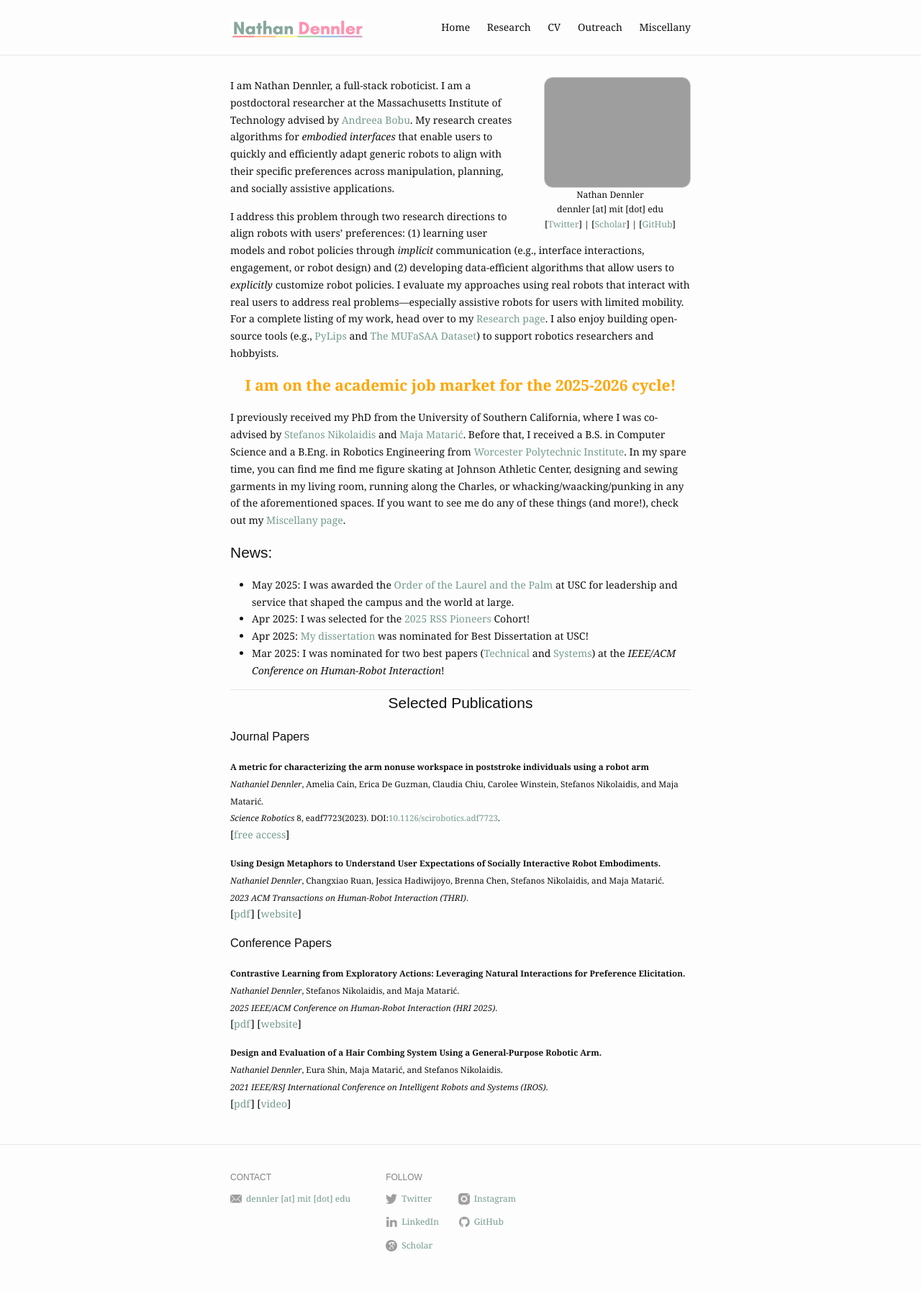
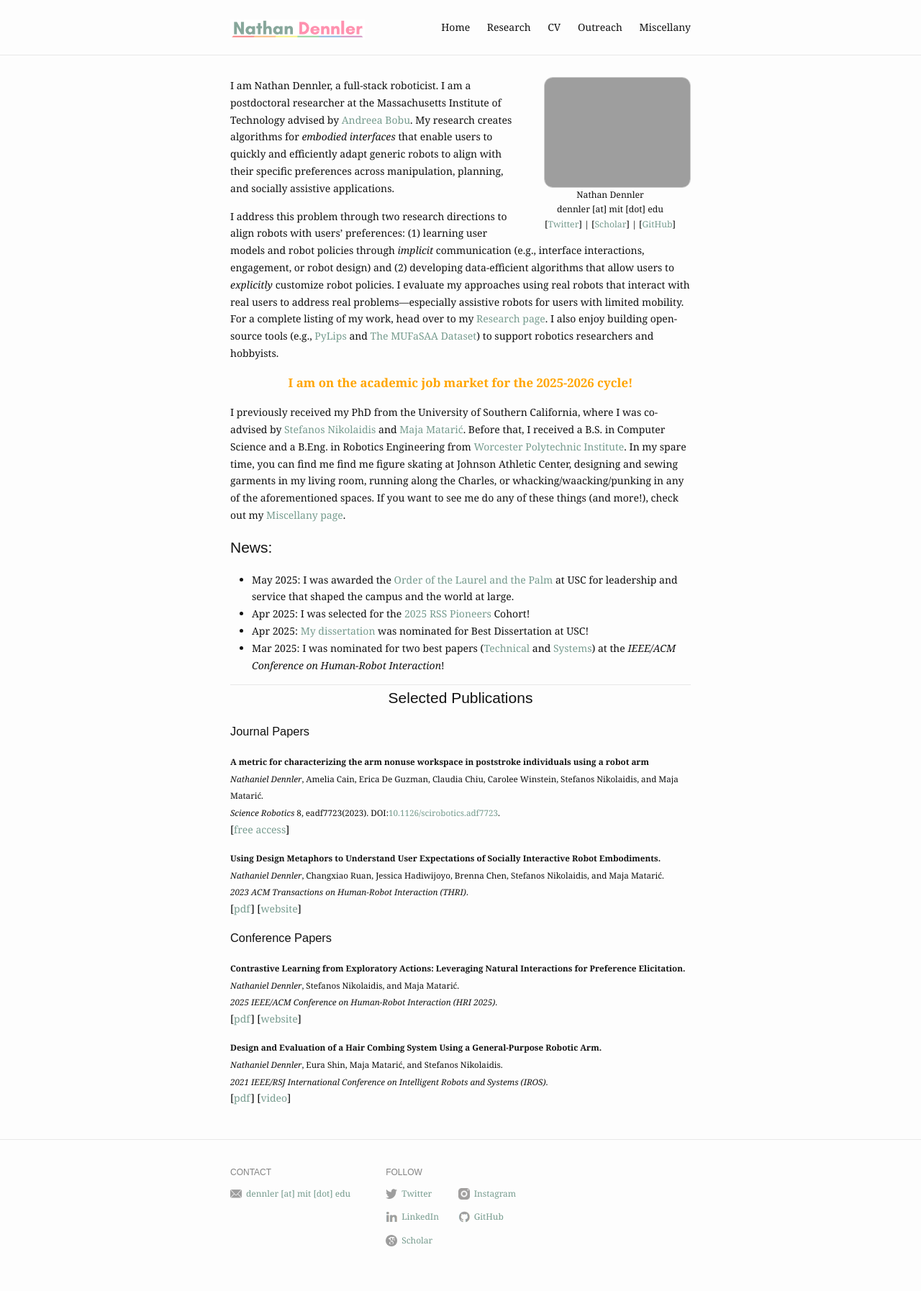
Before and after one commit to ndennler/ndennler.github.io, a Jekyll site: the page built from index.md, in a window 1280 px wide. Shown: the whole page at 72% size. Built offline with Jekyll 4.4.1, drawn with Linux system fonts in a browser that asks for light colours.

Commit message:
Update job market announcement styling in index.md

```diff
--- a/index.md
+++ b/index.md
@@ -11,7 +11,7 @@
 
   I address this problem through two research directions to align robots with users' preferences: (1) learning user models and robot policies through *implicit* communication (e.g., interface interactions, engagement, or robot design) and (2) developing data-efficient algorithms that allow users to *explicitly* customize robot policies. I evaluate my approaches using real robots that interact with real users to address real problems—especially assistive robots for users with limited mobility. For a complete listing of my work, head over to my <a href="/research">Research page</a>. I also enjoy building open-source tools (e.g., <a href="https://pylips.readthedocs.io/en/latest/">PyLips</a> and <a href="https://interaction-lab.github.io/robot-metaphors/">The MUFaSAA Dataset</a>) to support robotics researchers and hobbyists.
 
-<p style="color: orange; font-weight: bold; text-align:center; font-size: 1.5em;">
+<p style="color: orange; font-weight: bold; text-align:center; font-size: 1.2em;">
   I am on the academic job market for the 2025-2026 cycle!
 </p>
 
```
